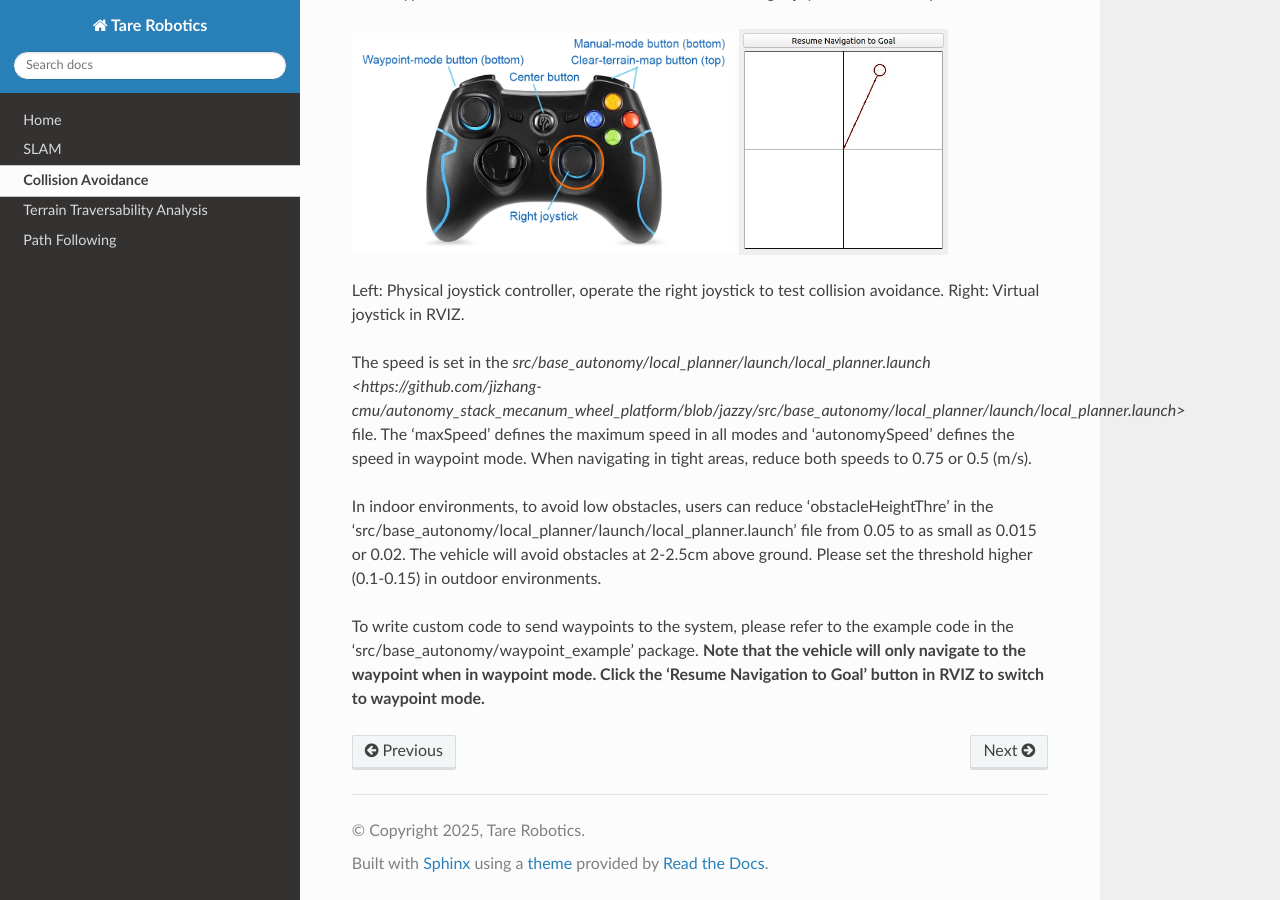
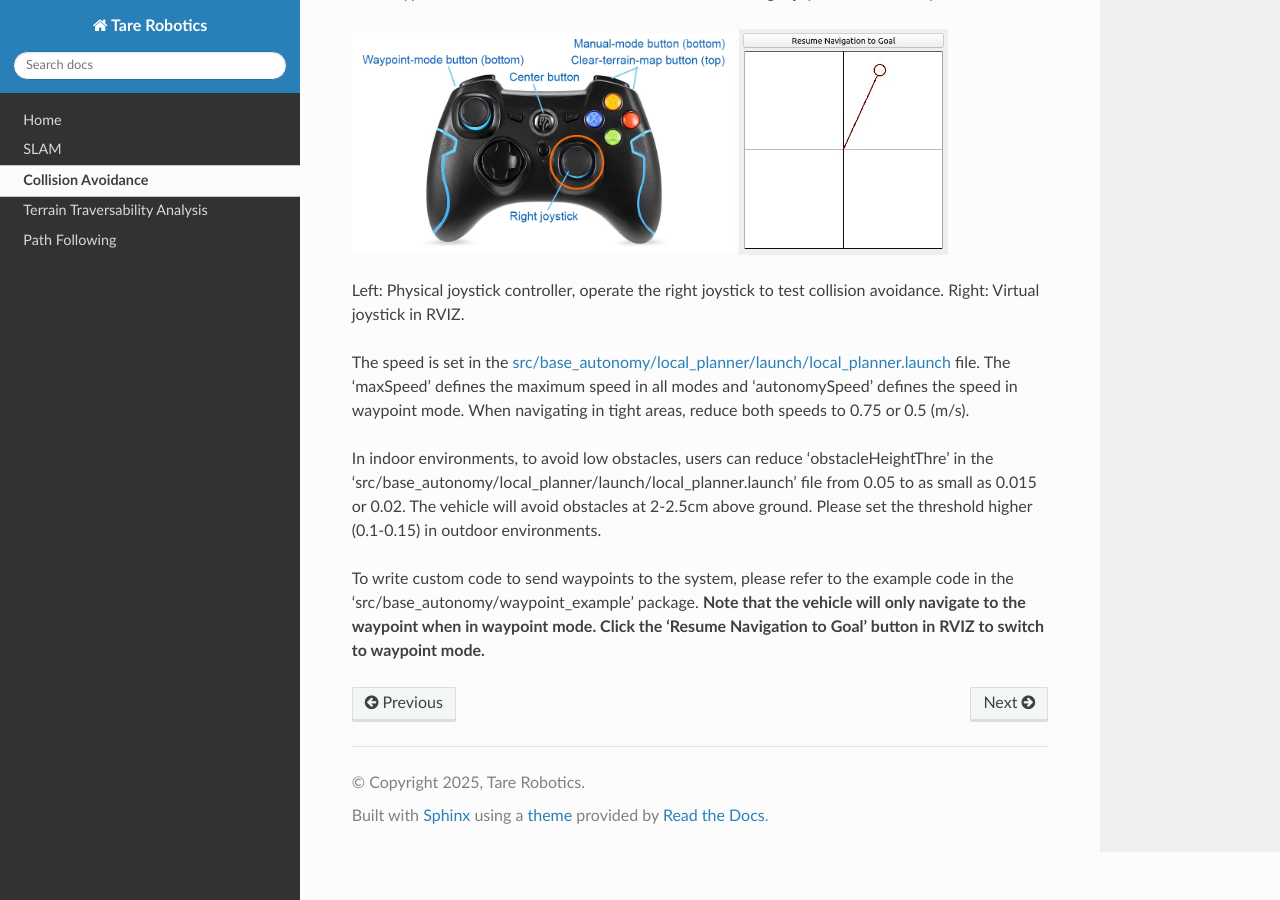
Before and after one commit to caochao39/tarerobotics, a Sphinx documentation site: the page built from docs/source/collision_avoidance.rst, in a window 1280 px wide and 900 px high, scrolled down 1097 px. Built offline with Sphinx 7.4.7 and the Read the Docs theme 3.1.0, drawn with Linux system fonts in a browser that asks for light colours.

Commit message:
Update collision_avoidance.rst

```diff
--- a/docs/source/collision_avoidance.rst
+++ b/docs/source/collision_avoidance.rst
@@ -23,7 +23,7 @@ Alternatively, the collision avoidance planner can take joystick input. This is
 
 Left: Physical joystick controller, operate the right joystick to test collision avoidance. Right: Virtual joystick in RVIZ.
 
-The speed is set in the `src/base_autonomy/local_planner/launch/local_planner.launch <https://github.com/jizhang-cmu/autonomy_stack_mecanum_wheel_platform/blob/jazzy/src/base_autonomy/local_planner/launch/local_planner.launch>` file. The 'maxSpeed' defines the maximum speed in all modes and 'autonomySpeed' defines the speed in waypoint mode. When navigating in tight areas, reduce both speeds to 0.75 or 0.5 (m/s).
+The speed is set in the `src/base_autonomy/local_planner/launch/local_planner.launch <https://github.com/jizhang-cmu/autonomy_stack_mecanum_wheel_platform/blob/jazzy/src/base_autonomy/local_planner/launch/local_planner.launch>`_ file. The 'maxSpeed' defines the maximum speed in all modes and 'autonomySpeed' defines the speed in waypoint mode. When navigating in tight areas, reduce both speeds to 0.75 or 0.5 (m/s).
 
 In indoor environments, to avoid low obstacles, users can reduce 'obstacleHeightThre' in the 'src/base_autonomy/local_planner/launch/local_planner.launch' file from 0.05 to as small as 0.015 or 0.02. The vehicle will avoid obstacles at 2-2.5cm above ground. Please set the threshold higher (0.1-0.15) in outdoor environments.
 
```
